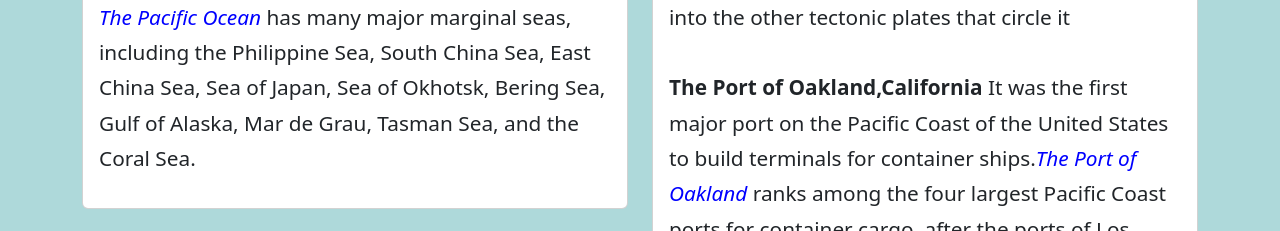
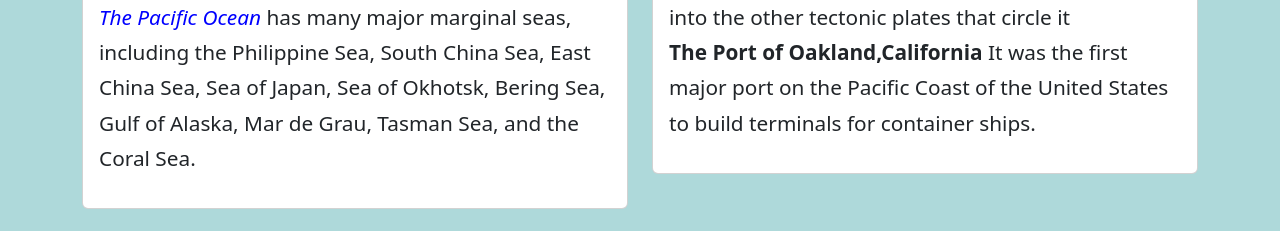
Before and after one commit to zherdvaleriy/watermen, a website built with Parcel: page src/Pacific.html in a window 1280 px wide. Shown: the part 1855-2086 px from the top of the page. Built offline with nearby package versions, Linux system fonts and the light colour scheme; a web font is replaced by a local one.

Commit message:
final v2

```diff
--- a/src/Pacific.html
+++ b/src/Pacific.html
@@ -103,8 +103,8 @@
                             <br>
                             <em style="color: blue;"> The Pacific basin</em> is called the “Ring of Fire” because of the area of earthquake and volcanic activity around its edges. The resulting chain of volcanoes is roughly 25,000 miles long and springs to life where the Pacific tectonic plate slides against or collides into the other tectonic plates that circle it
                             <br>
-                            <br>
-                            <b>The Port of Oakland,California </b> It was the first major port on the Pacific Coast of the United States to build terminals for container ships.<em style="color: blue;">The Port of Oakland</em> ranks among the four largest Pacific Coast ports for container cargo, after the ports of Los Angeles, Long Beach, Seattle, and Tacoma (NWSA).
+
+                            <b>The Port of Oakland,California </b> It was the first major port on the Pacific Coast of the United States to build terminals for container ships.
 
 
 
```
